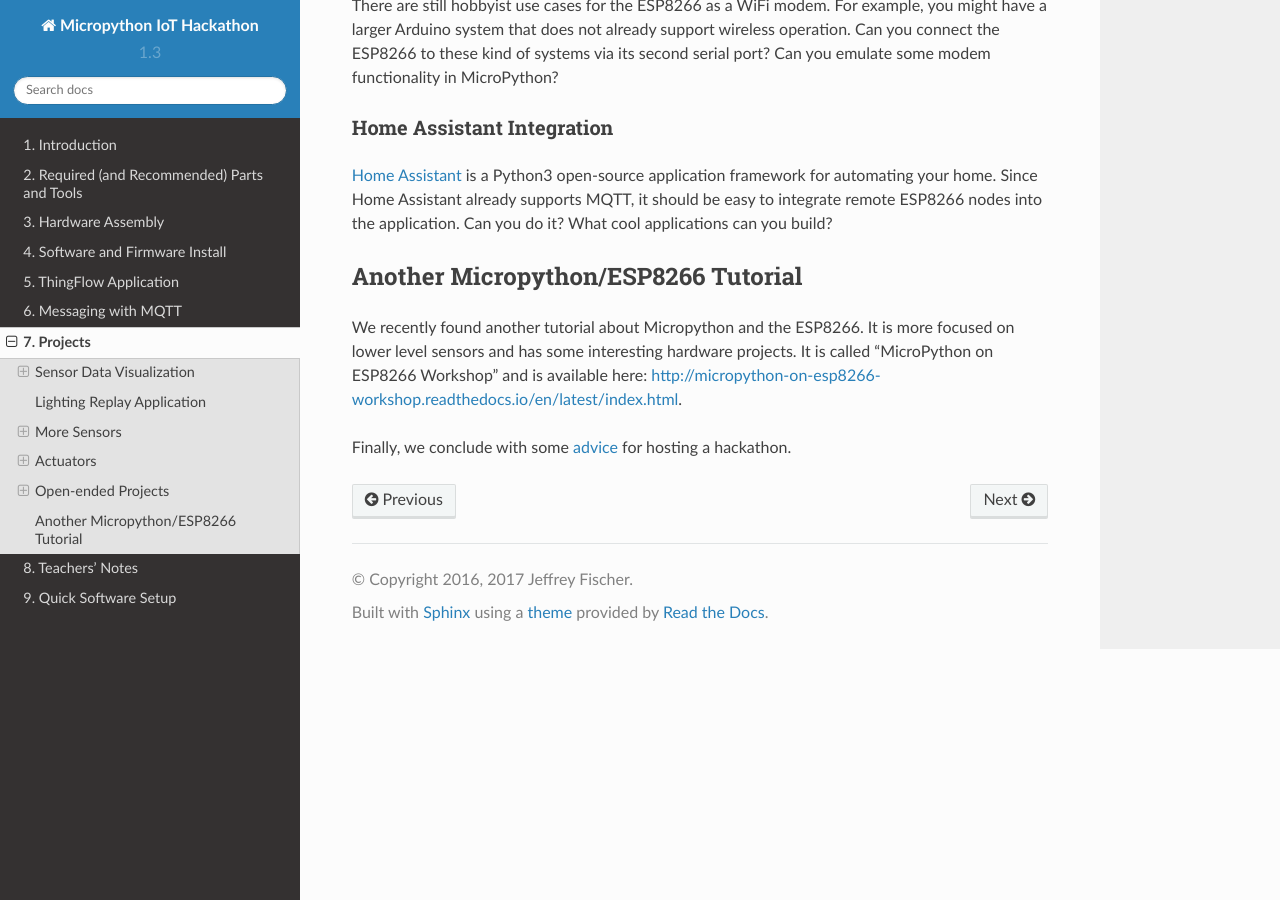
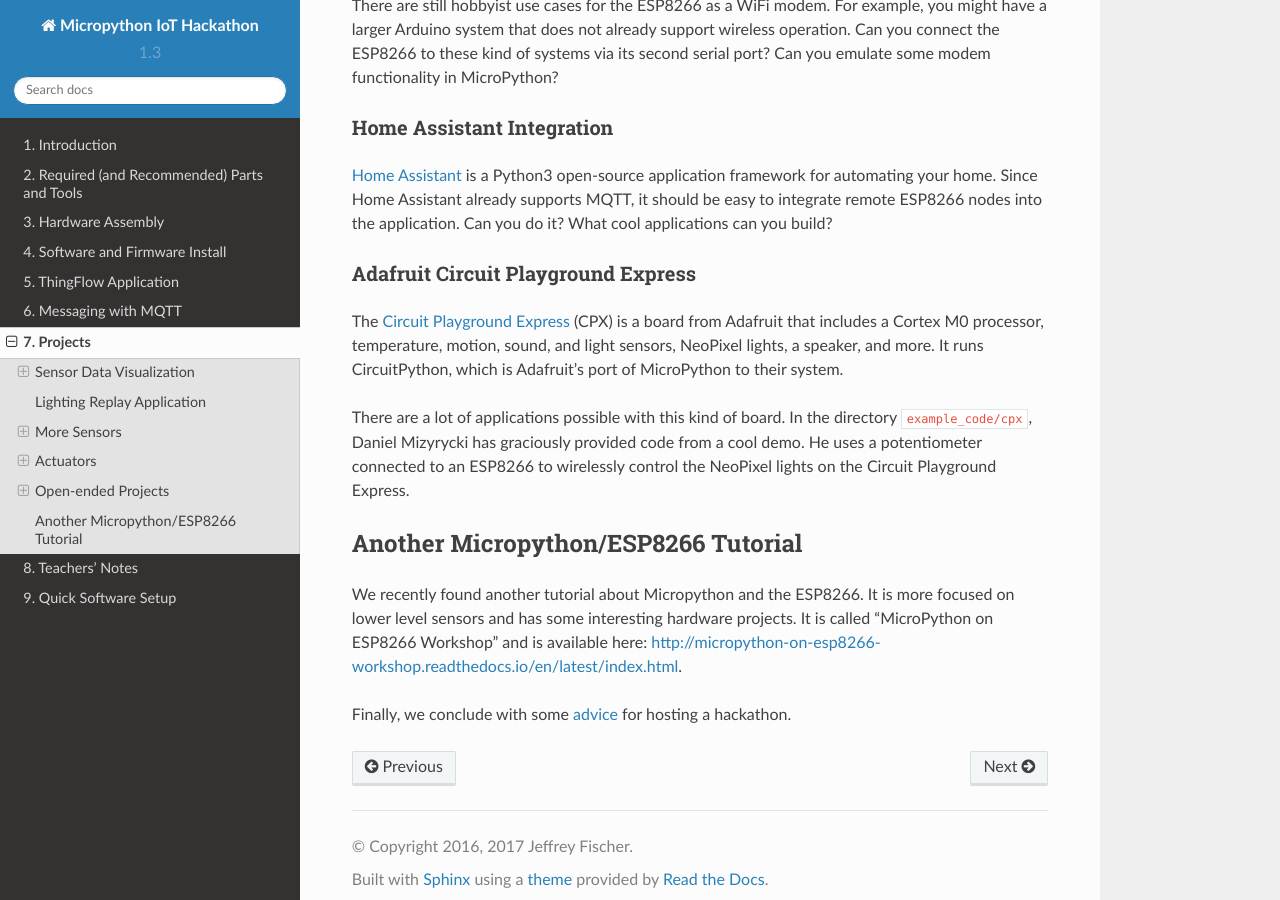
Before and after one commit to jfischer/micropython-iot-hackathon, a Sphinx documentation site: the page built from docs/projects.rst, in a window 1280 px wide and 900 px high, scrolled down 5040 px. Built offline with Sphinx 7.4.7 and the Read the Docs theme 2.0.0, drawn with Linux system fonts in a browser that asks for light colours.

Commit message:
Improved the zipfile build script; add description of CPX; Bump up version to 1.3.3

```diff
--- a/docs/conf.py
+++ b/docs/conf.py
@@ -57,7 +57,7 @@ author = 'Jeffrey Fischer'
 # The short X.Y version.
 version = '1.3'
 # The full version, including alpha/beta/rc tags.
-release = '1.3.2'
+release = '1.3.3'
 
 # The language for content autogenerated by Sphinx. Refer to documentation
 # for a list of supported languages.
--- a/docs/projects.rst
+++ b/docs/projects.rst
@@ -193,6 +193,20 @@ already supports MQTT, it should be easy to integrate remote ESP8266
 nodes into the application. Can you do it? What cool applications can
 you build?
 
+Adafruit Circuit Playground Express
+~~~~~~~~~~~~~~~~~~~~~~~~~~~~~~~~~~~
+The
+`Circuit Playground Express <https://www.adafruit.com/product/3333>`__
+(CPX) is a board from Adafruit
+that includes a Cortex M0 processor, temperature, motion, sound, and light sensors,
+NeoPixel lights, a speaker, and more. It runs CircuitPython, which is Adafruit's
+port of MicroPython to their system.
+
+There are a lot of applications possible with this kind of board. In the
+directory ``example_code/cpx``, Daniel Mizyrycki has graciously provided
+code from a cool demo. He uses a potentiometer connected to an ESP8266
+to wirelessly control the NeoPixel lights on the Circuit Playground Express.
+
 
 Another Micropython/ESP8266 Tutorial
 ------------------------------------
```
Also changed, not shown: 2 other files.
